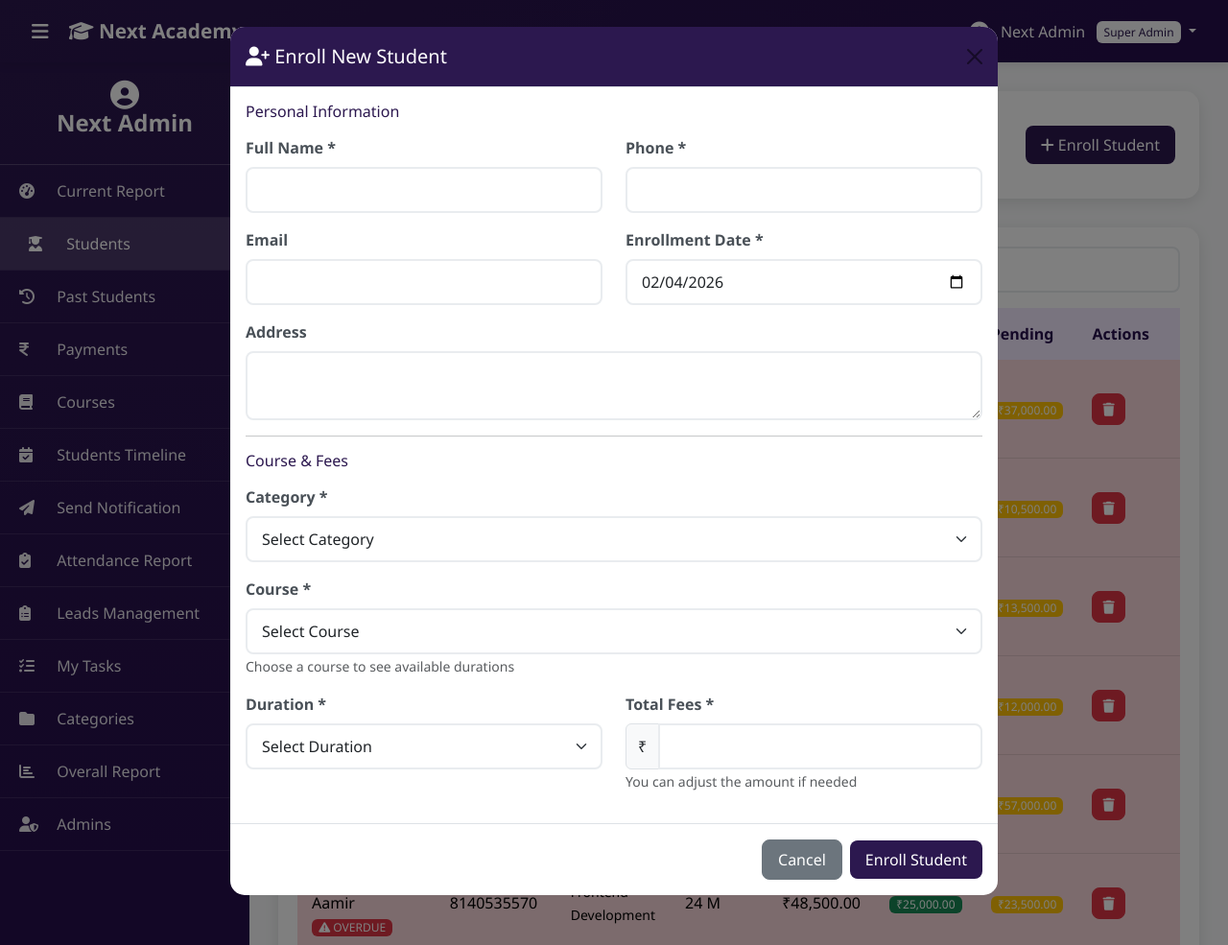
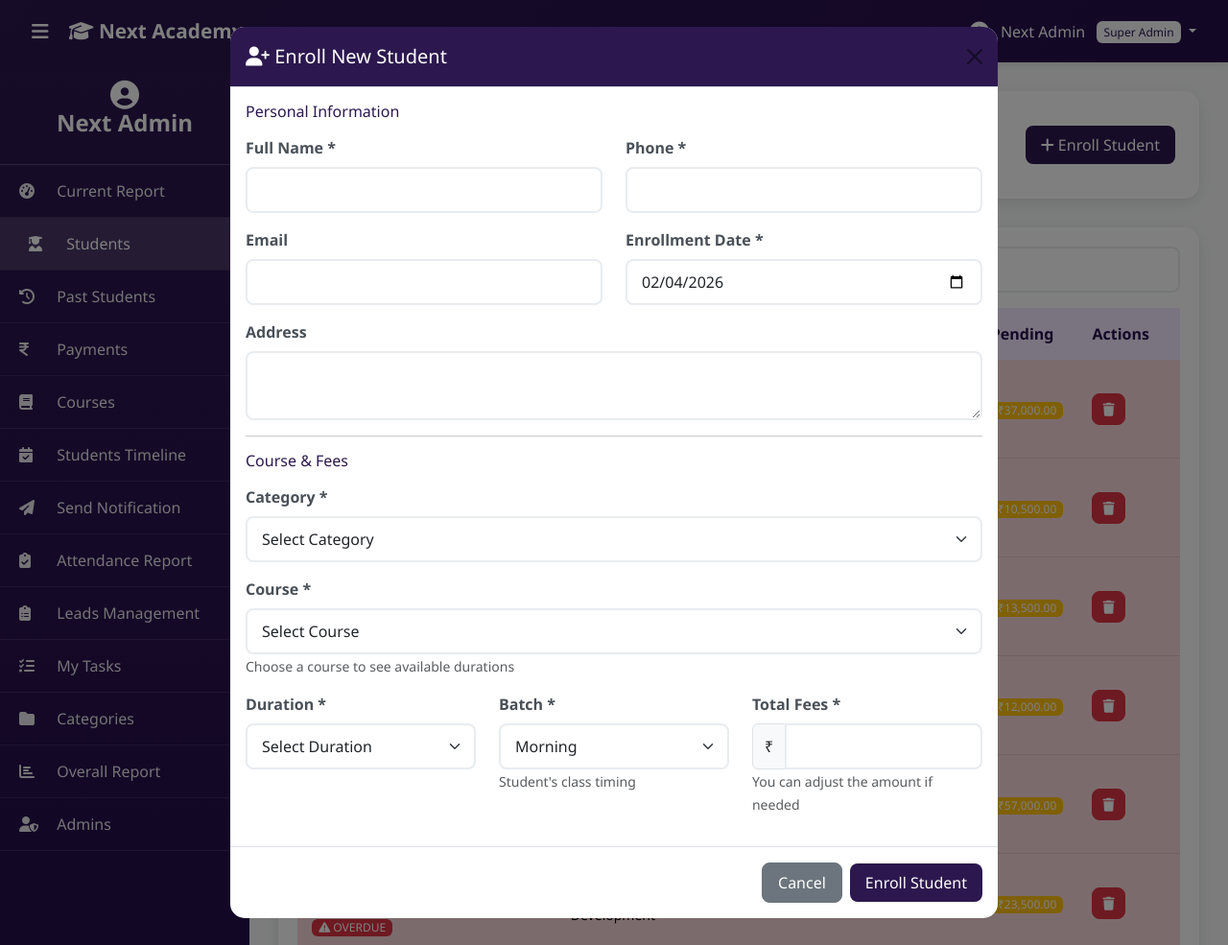
Before and after one commit to Arshlankhan786/neXt, a PHP site: page /admin/students.php in a window 1280 px wide, after a click on "Enroll Student". Shown: the whole page at 96% size. Run offline with PHP 8.4, Linux system fonts and the light colour scheme; a user stored in the database is signed in; data comes from the database, SQL or seed files in the repository; data that the repository does not hold is empty.

Commit message:
Update students.php

```diff
--- a/Next G/admin/students.php
+++ b/Next G/admin/students.php
@@ -10,6 +10,7 @@ require_once './config/database.php'; // Only include ONCE
 
 if ($_SERVER['REQUEST_METHOD'] === 'POST' && isset($_POST['action'])) {
 
+
     if ($_POST['action'] === 'add') {
         $student_code = 'STU' . date('Ymd') . rand(1000, 9999);
         $full_name = sanitize($_POST['full_name']);
@@ -19,11 +20,13 @@ if ($_SERVER['REQUEST_METHOD'] === 'POST' && isset($_POST['action'])) {
         $category_id = (int)$_POST['category_id'];
         $course_id = (int)$_POST['course_id'];
         $duration_months = (int)$_POST['duration_months'];
+        $batch = sanitize($_POST['batch']); // NEW: Batch field
         $total_fees = (float)$_POST['total_fees'];
         $enrollment_date = sanitize($_POST['enrollment_date']);
 
-        $stmt = $conn->prepare("INSERT INTO students (student_code, full_name, email, phone, address, category_id, course_id, duration_months, total_fees, enrollment_date, status) VALUES (?, ?, ?, ?, ?, ?, ?, ?, ?, ?, 'Active')");
-        $stmt->bind_param("sssssiiiis", $student_code, $full_name, $email, $phone, $address, $category_id, $course_id, $duration_months, $total_fees, $enrollment_date);
+        // UPDATED SQL: Include batch column
+        $stmt = $conn->prepare("INSERT INTO students (student_code, full_name, email, phone, address, category_id, course_id, duration_months, batch, total_fees, enrollment_date, status) VALUES (?, ?, ?, ?, ?, ?, ?, ?, ?, ?, ?, 'Active')");
+        $stmt->bind_param("sssssiissds", $student_code, $full_name, $email, $phone, $address, $category_id, $course_id, $duration_months, $batch, $total_fees, $enrollment_date);
 
         if ($stmt->execute()) {
             $_SESSION['success'] = "Student enrolled successfully! Student Code: $student_code";
@@ -271,14 +274,24 @@ include 'includes/header.php';
                     </div>
 
                     <div class="row">
-                        <div class="col-md-6 mb-3">
+                        <div class="col-md-4 mb-3">
                             <label class="form-label">Duration *</label>
                             <select class="form-select" name="duration_months" id="duration_select" required>
                                 <option value="">Select Duration</option>
                             </select>
                         </div>
 
-                        <div class="col-md-6 mb-3">
+                            <!-- NEW: Batch Selection -->
+                        <div class="col-md-4 mb-3">
+                            <label class="form-label">Batch *</label>
+                            <select class="form-select" name="batch" required>
+                                <option value="Morning">Morning</option>
+                                <option value="Evening">Evening</option>
+                            </select>
+                            <small class="text-muted">Student's class timing</small>
+                        </div>
+
+                        <div class="col-md-4 mb-3">
                             <label class="form-label">Total Fees *</label>
                             <div class="input-group">
                                 <span class="input-group-text">₹</span>
```
